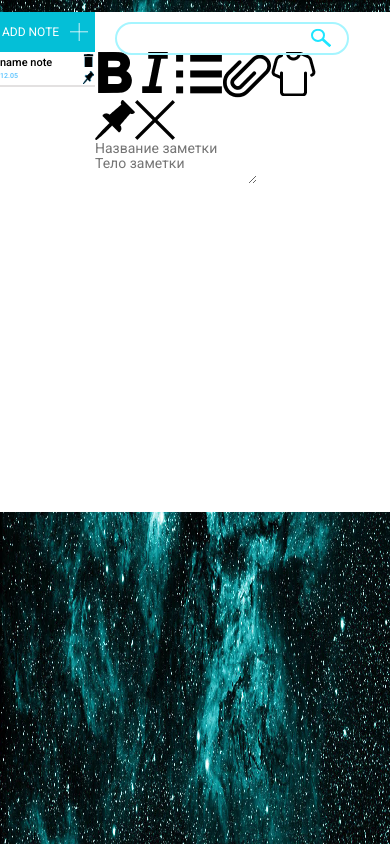
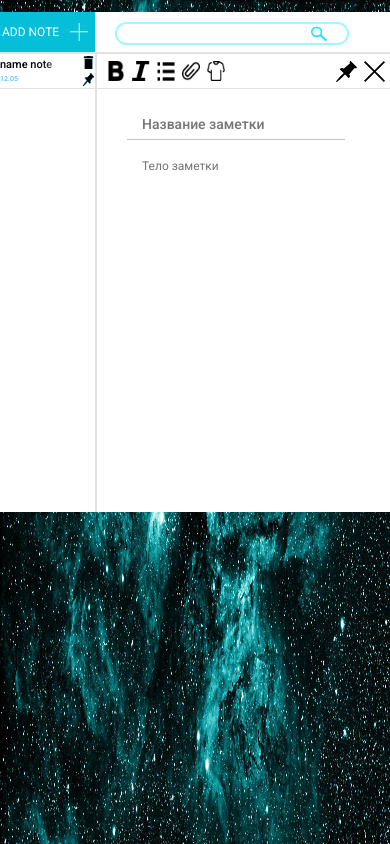
Before and after one commit to mansur4321/Notes-fullStack, a Nuxt app in the folder notes-fullStack-app/: page / in a window 390 px wide. Built offline with nearby package versions, Linux system fonts and the light colour scheme.

Commit message:
note-panel
Сделал основную панель заметки. Так же тень для мини имен заметок, которая видна, когда название максимальное кол-во символов занимает.

```diff
--- /dev/null
+++ b/notes-fullStack-app/assets/blocks/container.scss
@@ -0,0 +1,5 @@
+.container {
+  display: flex;
+  flex-direction: column;
+  align-items: center;
+}
--- /dev/null
+++ b/notes-fullStack-app/assets/blocks/icon-panel.scss
@@ -0,0 +1,79 @@
+.icon-panel {
+  width: 100%;
+  height: var(--height-min);
+  display: flex;
+  align-items: stretch;
+  justify-content: space-between;
+  padding: 0px 25px;
+  border-bottom: 1px solid $gray-border-c;
+
+  @media (max-width: 700px) {
+    padding: 0px 10px;
+  }
+
+  &__left-wrapper {
+    display: flex;
+    align-items: center;
+  }
+
+  &__icon {
+    margin-right: 15px;
+    width: 29px;
+    height: 33px;
+    cursor: pointer;
+
+    @media (max-width: 1000px) {
+      margin-right: 13px;
+      width: 26px;
+      height: 30px;
+    }
+    @media (max-width: 900px) {
+      margin-right: 11px;
+      width: 22px;
+      height: 24px;
+    }
+    @media (max-width: 700px) {
+      margin-right: 9px;
+      width: 20px;
+      height: 22px;
+    }
+    @media (max-width: 500px) {
+      margin-right: 7px;
+      width: 18px;
+      height: 20px;
+    }
+  }
+
+  &__right-wrapper {
+    display: flex;
+    align-items: center;
+  }
+
+  &__icon-big {
+    margin-left: 15px;
+    width: 35px;
+    height: 35px;
+    cursor: pointer;
+
+    @media (max-width: 1000px) {
+      margin-left: 13px;
+      width: 32px;
+      height: 32px;
+    }
+    @media (max-width: 900px) {
+      margin-left: 11px;
+      width: 28px;
+      height: 28px;
+    }
+    @media (max-width: 700px) {
+      margin-left: 9px;
+      width: 24px;
+      height: 24px;
+    }
+    @media (max-width: 500px) {
+      margin-left: 7px;
+      width: 21px;
+      height: 21px;
+    }
+  }
+}
--- /dev/null
+++ b/notes-fullStack-app/assets/blocks/note-min.scss
@@ -0,0 +1,124 @@
+.note-min {
+  width: var(--width-colum-l);
+  height: var(--height-min);
+  display: flex;
+  align-items: stretch;
+  border-bottom: 1px solid $gray-border-c;
+  cursor: pointer;
+  overflow: hidden;
+
+  &__left-wrapper {
+    width: 88%;
+    display: flex;
+    flex-direction: column;
+    justify-content: space-around;
+    padding: 5px;
+
+    @media (max-width: 700px) {
+      justify-content: space-between;
+    }
+  }
+
+  &__text {
+    font-size: 16px;
+    font-weight: 500;
+
+    @media (max-width: 1000px) {
+      font-size: 15px;
+    }
+    @media (max-width: 900px) {
+      font-size: 14px;
+      width: 90%;
+    }
+    @media (max-width: 700px) {
+      font-size: 12px;
+    }
+    @media (max-width: 500px) {
+      font-size: 11px;
+    }
+  }
+
+  &__date {
+    font-size: 11px;
+    color: $light-blue-c;
+    font-weight: 500;
+
+    @media (max-width: 700px) {
+      font-size: 9px;
+    }
+
+    @media (max-width: 500px) {
+      font-size: 7px;
+    }
+  }
+
+  &__right-wrapper {
+    width: 12%;
+    display: flex;
+    flex-direction: column;
+    box-shadow: -10px 0 15px 18px #fff;
+  }
+
+  &__btn {
+    height: 50%;
+    margin-top: 4px;
+    position: relative;
+
+    &:hover > .note-min__image {
+      opacity: 0;
+    }
+
+    @media (max-width: 900px) {
+      margin-top: 3px;
+    }
+    @media (max-width: 700px) {
+      margin-top: 2px;
+      padding-right: 3px;
+    }
+  }
+
+  &__image {
+    position: absolute;
+    height: 18px;
+    width: 15px;
+    cursor: pointer;
+    top: 0;
+    left: 0;
+    transition: .2s;
+
+    @media (max-width: 900px) {
+      height: 16px;
+      width: 14px;
+    }
+    @media (max-width: 700px) {
+      height: 14px;
+      width: 12px;
+    }
+    @media (max-width: 500px) {
+      height: 13px;
+      width: 11px;
+    }
+  }
+
+  &__image-blue {
+    position: absolute;
+    height: 18px;
+    width: 15px;
+    cursor: pointer;
+    top: 0;
+    left: 0;
+
+    @media (max-width: 900px) {
+      height: 16px;
+      width: 14px;
+    }
+    @media (max-width: 700px) {
+      height: 14px;
+      width: 12px;
+    }
+    @media (max-width: 500px) {
+      height: 13px;
+      width: 11px;
+    }
+  }
+}
--- /dev/null
+++ b/notes-fullStack-app/assets/blocks/note-panel.scss
@@ -0,0 +1,37 @@
+.note-panel {
+  width: 100%;
+  height: calc(100% - var(--height-min));
+  display: flex;
+  flex-direction: column;
+  padding: 20px 50px 20px 30px;
+
+  &__name {
+    border-bottom: 1px solid $gray-border-dark-c;
+    padding: 7px 15px;
+    font-size: 18px;
+    font-weight: 500;
+
+    @media (max-width: 700px) {
+      font-size: 16px;
+    }
+
+    @media (max-width: 500px) {
+      font-size: 14px;
+    }
+  }
+
+  &__note {
+    padding: 20px 15px;
+    font-size: 16px;
+    height: 100%;
+    resize: none;
+
+    @media (max-width: 700px) {
+      font-size: 14px;
+    }
+
+    @media (max-width: 500px) {
+      font-size: 12px;
+    }
+  }
+}
--- a/notes-fullStack-app/assets/blocks/search.scss
+++ b/notes-fullStack-app/assets/blocks/search.scss
@@ -18,16 +18,21 @@
 
     @media (max-width: 1000px) {
       font-size: 15px;
+      width: 85%;
+      padding: 7px 44px 7px 22px;
     }
     @media (max-width: 900px) {
       font-size: 14px;
       width: 90%;
+      padding: 6px 44px 6px 22px;
     }
     @media (max-width: 700px) {
       font-size: 12px;
+      padding: 5px 44px 5px 22px;
     }
     @media (max-width: 500px) {
       font-size: 11px;
+      padding: 3px 44px 3px 22px;
     }
   }
 
@@ -39,7 +44,15 @@
     top: 33%;
 
     @media (max-width: 700px) {
-      top: 40%;
+      top: 32%;
+      width: 18px;
+      height: 18px;
+    }
+
+    @media (max-width: 500px) {
+      width: 16px;
+      height: 16px;
+      top: 34%;
     }
 
     & svg {
--- a/notes-fullStack-app/assets/blocks/wrapper-app-note.scss
+++ b/notes-fullStack-app/assets/blocks/wrapper-app-note.scss
@@ -13,11 +13,17 @@
   &__min-note-wrapper {
     width: var(--width-colum-l);
     height: 100%;
+    overflow-y: auto;
+    overflow-x: hidden;
+    border-top: 2px solid $gray-border-c;
   }
 
   &__note-wrapper {
     width: calc(100% - var(--width-colum-l));
     height: 100%;
+
+    border-top: 2px solid $gray-border-c;
+    border-left: 2px solid $gray-border-c;
   }
 
   @media (max-width: 1000px) {
@@ -29,5 +35,4 @@
   @media (max-width: 700px) {
     width: 400px;
   }
-
 }
--- /dev/null
+++ b/notes-fullStack-app/assets/blocks/wrapper.scss
@@ -0,0 +1,5 @@
+.wrapper {
+  width: 100%;
+  height: 100vh;
+  background: url('../static/fon.jpeg') center center / 100% 100%, no-repeat;
+}
--- a/notes-fullStack-app/assets/index.scss
+++ b/notes-fullStack-app/assets/index.scss
@@ -1,23 +1,25 @@
 @import './nullStyle/null-style.scss';
+@import './variable/color.scss';
 
 * {
   box-sizing: border-box;
   font-family: 'Roboto', sans-serif;
+
+  *::-webkit-scrollbar {
+    width: 3px;
+  }
+
+  *::-webkit-scrollbar-thumb {
+    background-color: $dark-blue-c;
+    border-radius: 20px;
+    cursor: pointer;
+    z-index: 1;
+  }
 }
 
-.wrapper {
-  width: 100%;
-  height: 100vh;
-  background: url('../static/fon.jpeg') center center / 100% 100%, no-repeat;
-}
+@import './blocks/wrapper.scss';
 
-.container {
-  display: flex;
-  flex-direction: column;
-  align-items: center;
-}
-
-@import './variable/color.scss';
+@import './blocks/container.scss';
 
 @import './variable/css-variable.scss';
 
@@ -29,125 +31,8 @@
 
 @import './blocks/search.scss';
 
-.note-min {
-  width: var(--width-colum-l);
-  height: var(--height-min);
-  display: flex;
-  align-items: stretch;
-  border-bottom: 2px solid $gray-border-c;
-  cursor: pointer;
+@import './blocks/note-min.scss';
 
-  &__left-wrapper {
-    width: 88%;
-    display: flex;
-    flex-direction: column;
-    justify-content: space-around;
-    padding: 5px;
+@import './blocks/icon-panel.scss';
 
-    @media (max-width: 700px) {
-      justify-content: space-between;
-    }
-  }
-
-  &__text {
-    font-size: 16px;
-    font-weight: 500;
-
-    @media (max-width: 1000px) {
-      font-size: 15px;
-    }
-    @media (max-width: 900px) {
-      font-size: 14px;
-      width: 90%;
-    }
-    @media (max-width: 700px) {
-      font-size: 12px;
-    }
-    @media (max-width: 500px) {
-      font-size: 11px;
-    }
-  }
-
-  &__date {
-    font-size: 11px;
-    color: $light-blue-c;
-    font-weight: 500;
-
-    @media (max-width: 700px) {
-      font-size: 9px;
-    }
-
-    @media (max-width: 500px) {
-      font-size: 7px;
-    }
-  }
-
-  &__right-wrapper {
-    width: 12%;
-    display: flex;
-    flex-direction: column;
-  }
-
-  &__btn {
-    height: 50%;
-    margin-top: 4px;
-    position: relative;
-
-    &:hover > .note-min__image {
-      opacity: 0;
-    }
-
-    @media (max-width: 900px) {
-      margin-top: 3px;
-    }
-    @media (max-width: 700px) {
-      margin-top: 2px;
-      padding-right: 3px;
-    }
-  }
-
-  &__image {
-    position: absolute;
-    height: 18px;
-    width: 15px;
-    cursor: pointer;
-    top: 0;
-    left: 0;
-    transition: .2s;
-
-    @media (max-width: 900px) {
-      height: 16px;
-      width: 14px;
-    }
-    @media (max-width: 700px) {
-      height: 14px;
-      width: 12px;
-    }
-    @media (max-width: 500px) {
-      height: 13px;
-      width: 11px;
-    }
-  }
-
-  &__image-blue {
-    position: absolute;
-    height: 18px;
-    width: 15px;
-    cursor: pointer;
-    top: 0;
-    left: 0;
-
-    @media (max-width: 900px) {
-      height: 16px;
-      width: 14px;
-    }
-    @media (max-width: 700px) {
-      height: 14px;
-      width: 12px;
-    }
-    @media (max-width: 500px) {
-      height: 13px;
-      width: 11px;
-    }
-  }
-}
+@import './blocks/note-panel.scss';
--- a/notes-fullStack-app/assets/variable/color.scss
+++ b/notes-fullStack-app/assets/variable/color.scss
@@ -2,3 +2,4 @@ $dark-blue-c: #04BFD7;
 $turquoise-c: #A5F5FF;
 $gray-border-c: #E3E1E1;
 $light-blue-c: #54C1FF;
+$gray-border-dark-c: #c4c4c4;
```
Also changed, not shown: notes-fullStack-app/static/icon-italics.png.
